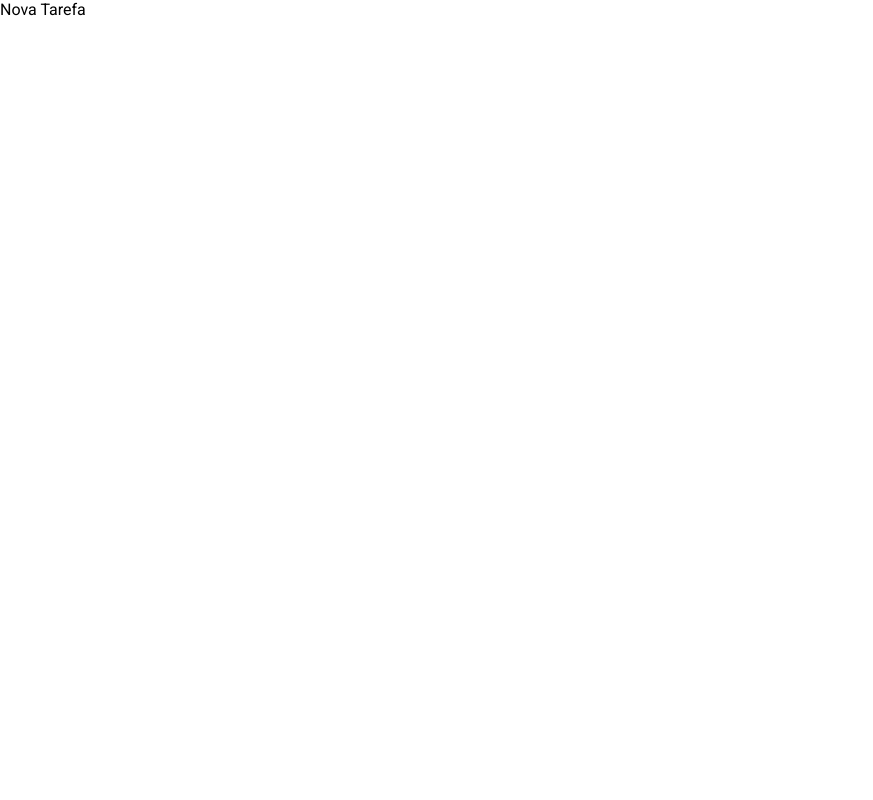
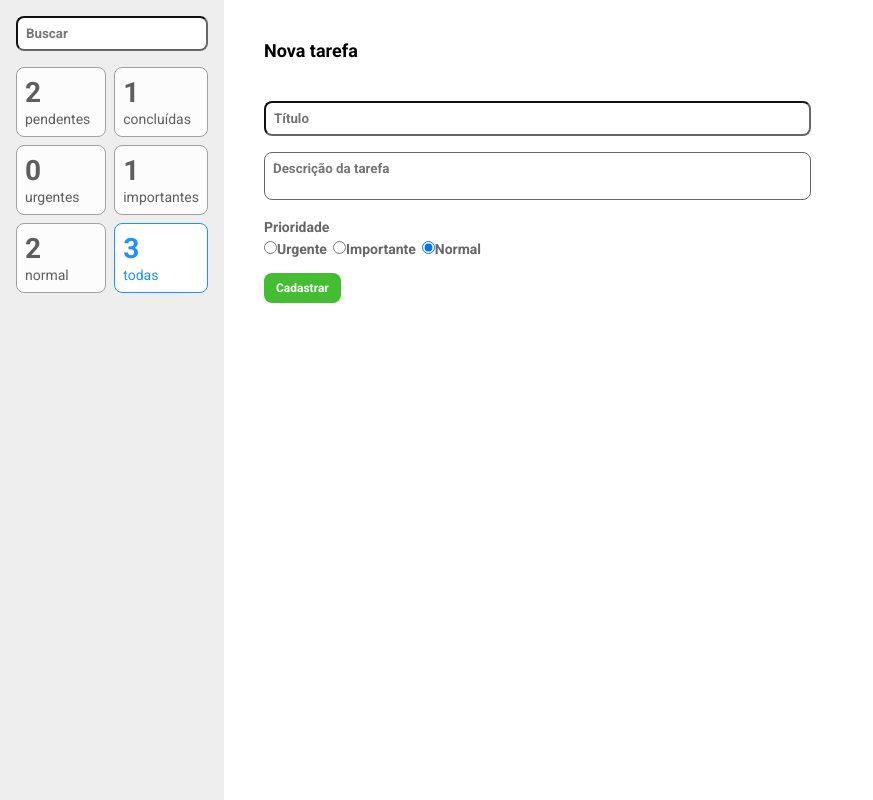
Before and after one commit to ystanz/project_todo-list, a React (Vite) app: page /novo in a window 1280 px wide. Shown: the whole page, without its empty margins (0-873 px from the left). Built offline with nearby package versions, Linux system fonts and the light colour scheme.

Commit message:
refactor: optimize styles and implement reducers for task form

```diff
--- a/src/components/Task/index.tsx
+++ b/src/components/Task/index.tsx
@@ -1,9 +1,9 @@
 import { useEffect, useState } from 'react'
 import { useDispatch } from 'react-redux'
 import * as S from './style'
-// import * as enums from '../../utils/enums/Task'
 import { remove, edit } from '../../store/reducers/tasks'
 import TaskClass from '../../models/Task'
+import { SaveButton } from '../../styles'
 
 type Props = TaskClass
 
@@ -45,7 +45,7 @@ const Task = ({
       <S.ActionBar>
         {isEditing ? (
           <>
-            <S.SaveButton
+            <SaveButton
               onClick={() => {
                 dispatch(
                   edit({
@@ -60,7 +60,7 @@ const Task = ({
               }}
             >
               Salvar
-            </S.SaveButton>
+            </SaveButton>
             <S.RemoveCancelButton onClick={cancelEditing}>
               Cancelar
             </S.RemoveCancelButton>
--- a/src/components/Task/style.ts
+++ b/src/components/Task/style.ts
@@ -75,9 +75,7 @@ export const Button = styled.button`
   cursor: pointer;
   background-color: #2f3640;
 `
-export const SaveButton = styled(Button)`
-  background-color: ${variables.green};
-`
+
 export const RemoveCancelButton = styled(Button)`
   background-color: ${variables.red};
 `
--- a/src/containers/SideBar/index.tsx
+++ b/src/containers/SideBar/index.tsx
@@ -4,6 +4,7 @@ import { RootReducer } from '../../store'
 import { changeTerm } from '../../store/reducers/filter'
 import * as S from './styles'
 import * as enums from '../../utils/enums/Task'
+import { Field } from '../../styles'
 
 const SideBar = () => {
   const dispatch = useDispatch()
@@ -12,7 +13,7 @@ const SideBar = () => {
   return (
     <S.Aside>
       <div>
-        <S.Field
+        <Field
           type="text"
           placeholder="Buscar"
           value={term}
--- a/src/containers/SideBar/styles.ts
+++ b/src/containers/SideBar/styles.ts
@@ -12,13 +12,3 @@ export const Filters = styled.div`
   gap: 8px;
   margin-top: 16px;
 `
-
-export const Field = styled.input`
-  padding: 8px;
-  background-color: #fff;
-  border-radius: 8px;
-  font-weight: bold;
-  color: #666666;
-  border-color: #666666;
-  width: 100%;
-`
--- a/src/containers/TasksList/index.tsx
+++ b/src/containers/TasksList/index.tsx
@@ -1,7 +1,7 @@
 import { useSelector } from 'react-redux'
 
 import Task from '../../components/Task'
-import { Container, Result } from './styles'
+import { MainContainer, Title } from '../../styles'
 import { RootReducer } from '../../store'
 
 const TasksList = () => {
@@ -46,8 +46,8 @@ const TasksList = () => {
   const message = displaysFilteringResult(tasks.length)
 
   return (
-    <Container>
-      <Result>{message}</Result>
+    <MainContainer>
+      <Title as="p">{message}</Title>
       <ul>
         {tasks.map((t) => (
           <li key={t.title}>
@@ -61,7 +61,7 @@ const TasksList = () => {
           </li>
         ))}
       </ul>
-    </Container>
+    </MainContainer>
   )
 }
 
--- a/src/containers/TasksList/styles.ts
+++ /dev/null
@@ -1,15 +0,0 @@
-import styled from 'styled-components'
-
-export const Container = styled.main`
-  padding: 0 40px;
-  height: 100vh;
-  overflow-y: scroll;
-`
-
-export const Result = styled.p`
-  display: block;
-  margin-top: 40px;
-  margin-bottom: 40px;
-  font-size: 18px;
-  font-weight: bold;
-`
--- a/src/pages/Register/index.tsx
+++ b/src/pages/Register/index.tsx
@@ -1,3 +1,14 @@
-const Register = () => <div>Nova Tarefa</div>
+import NewTaskForm from '../../containers/NewTaskForm'
+import SideBar from '../../containers/SideBar'
+
+const Register = () => {
+  return (
+    <>
+      {/* barra lateral */}
+      <SideBar />
+      <NewTaskForm />
+    </>
+  )
+}
 
 export default Register
--- a/src/store/reducers/tasks.ts
+++ b/src/store/reducers/tasks.ts
@@ -48,10 +48,20 @@ const tasksSlice = createSlice({
       if (taskIndex >= 0) {
         state.itens[taskIndex] = action.payload
       }
+    },
+    register: (state, action: PayloadAction<Task>) => {
+      const taskExist = state.itens.find(
+        (task) =>
+          task.title.toLowerCase() === action.payload.title.toLowerCase()
+      )
+
+      if (taskExist) {
+        alert('Já existe uma tarefa com esse nome')
+      } else state.itens.push(action.payload)
     }
   }
 })
 
-export const { remove, edit } = tasksSlice.actions
+export const { remove, edit, register } = tasksSlice.actions
 
 export default tasksSlice.reducer
--- a/src/styles/index.ts
+++ b/src/styles/index.ts
@@ -1,4 +1,6 @@
 import styled, { createGlobalStyle } from 'styled-components'
+import { Button } from '../components/Task/style'
+import variables from './variables'
 
 const GlobalStyle = createGlobalStyle`
   * {
@@ -14,5 +16,32 @@ export const Container = styled.div`
   display: grid;
   grid-template-columns: 224px auto;
 `
+export const MainContainer = styled.main`
+  padding: 0 40px;
+  height: 100vh;
+  overflow-y: scroll;
+`
+
+export const Title = styled.h2`
+  display: block;
+  margin-top: 40px;
+  margin-bottom: 40px;
+  font-size: 18px;
+  font-weight: bold;
+`
+
+export const Field = styled.input`
+  padding: 8px;
+  background-color: #fff;
+  border-radius: 8px;
+  font-weight: bold;
+  color: #666666;
+  border-color: #666666;
+  width: 100%;
+`
+
+export const SaveButton = styled(Button)`
+  background-color: ${variables.green};
+`
 
 export default GlobalStyle
```
